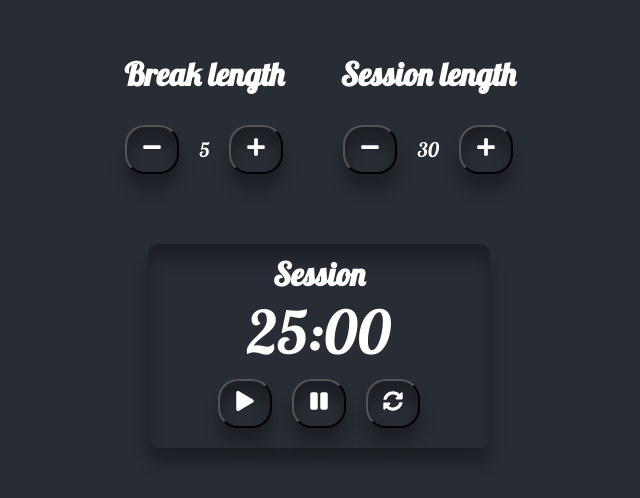
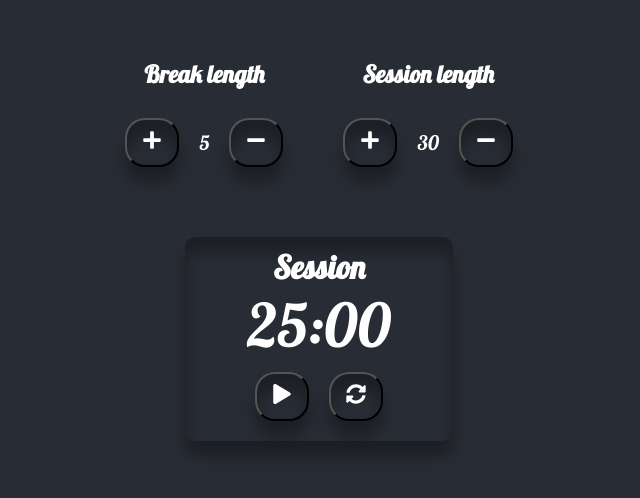
Before and after one commit to ravjotsandhu/PomodoroApp, a React (Create React App) app: page / in a window 1280 px wide. Shown: the part 178-676 px from the top of the page, without its empty margins (321-961 px from the left). Built offline with nearby package versions, Linux system fonts and the light colour scheme.

Commit message:
update play/pause button

```diff
--- a/src/App.js
+++ b/src/App.js
@@ -30,12 +30,20 @@ function App() {
         el.id === id && el.count < 60 ? { ...el, count: el.count + 1 } : el
       )
     );
-  const handlePlay = () => {
+  /*const handlePlay = () => {
     setIsPlaying(true);
   };
   const handlePause = () => {
     setIsPlaying(false);
-  };
+  };*/
+  const handlePlayPause=()=>{
+    if(isPlaying){
+      setIsPlaying(false);
+    }
+    else{
+      setIsPlaying(true);
+    }
+  }
   const handleReset = () => {
     if (currentTimer === "Break") {
       setTime(state.find((item) => item.id === 1).count * 60);
@@ -79,11 +87,8 @@ function App() {
         <h1>{currentTimer}</h1>
         <span>{convertToTime(time)}</span>
         <div className="flex">
-          <button onClick={() => handlePlay()}>
-            <FaPlay />
-          </button>
-          <button onClick={() => handlePause()}>
-            <FaPause />
+          <button onClick={() => handlePlayPause()}>
+            {isPlaying?<FaPause />:<FaPlay/>}
           </button>
           <button onClick={() => handleReset()}>
             <FaSyncAlt />
@@ -101,15 +106,15 @@ const convertToTime = (count) => {
 };
 const SetTimer = ({ title, count, id, handleDecrease, handleIncrease }) => (
   <div className="timer-container">
-    <h1>{title}</h1>
+    <h2>{title}</h2>
     <div className="flex "></div>
     <div>
+      <button onClick={() => handleIncrease(id)}>
+        <FaPlus />
+      </button>
+      <span>{count}</span>
       <button onClick={() => handleDecrease(id)}>
         <FaMinus />
-      </button>
-      <span>{count}</span>
-      <button onClick={() => handleIncrease(id)}>
-        <FaPlus />
       </button>
     </div>
   </div>
```
